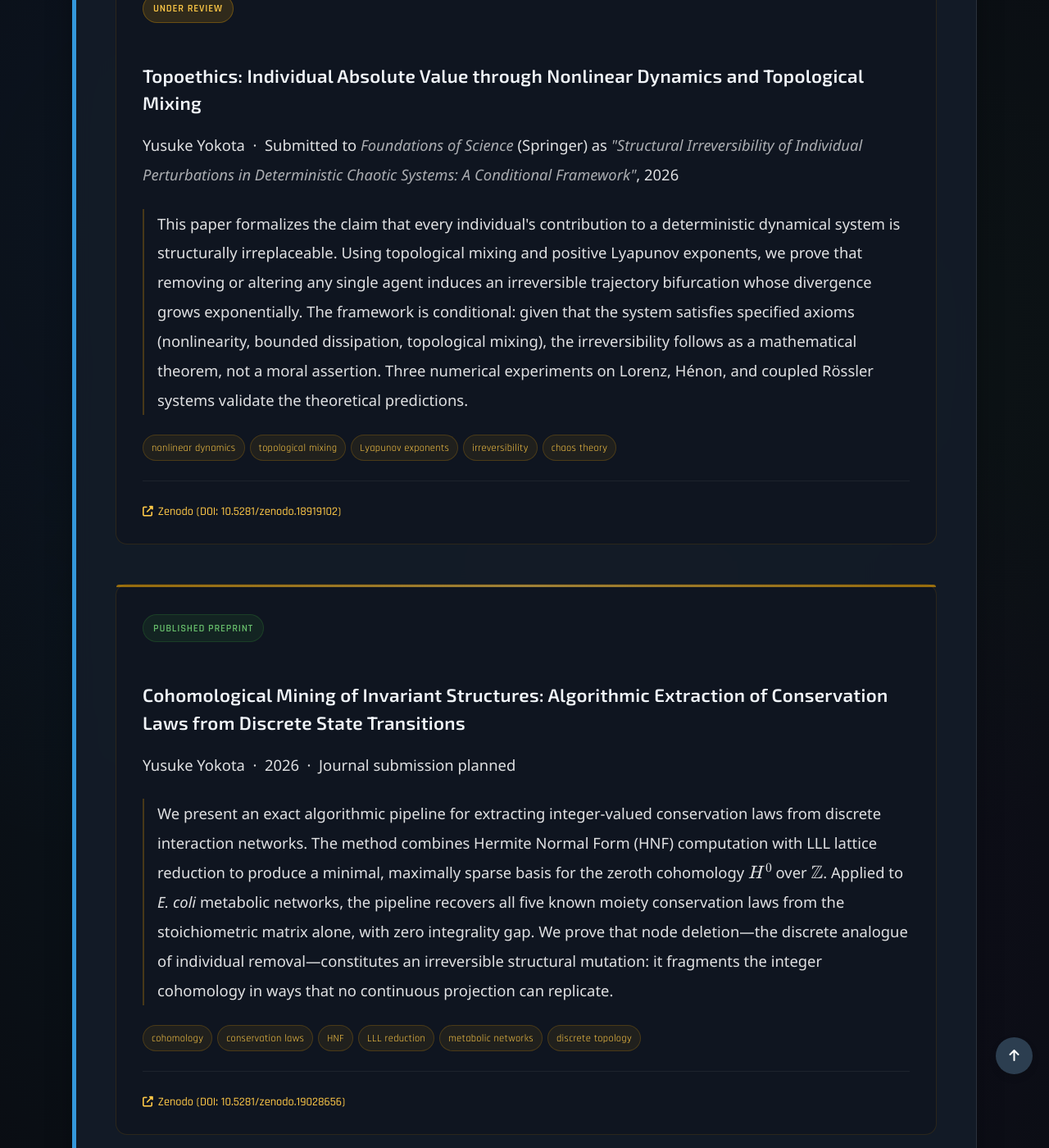
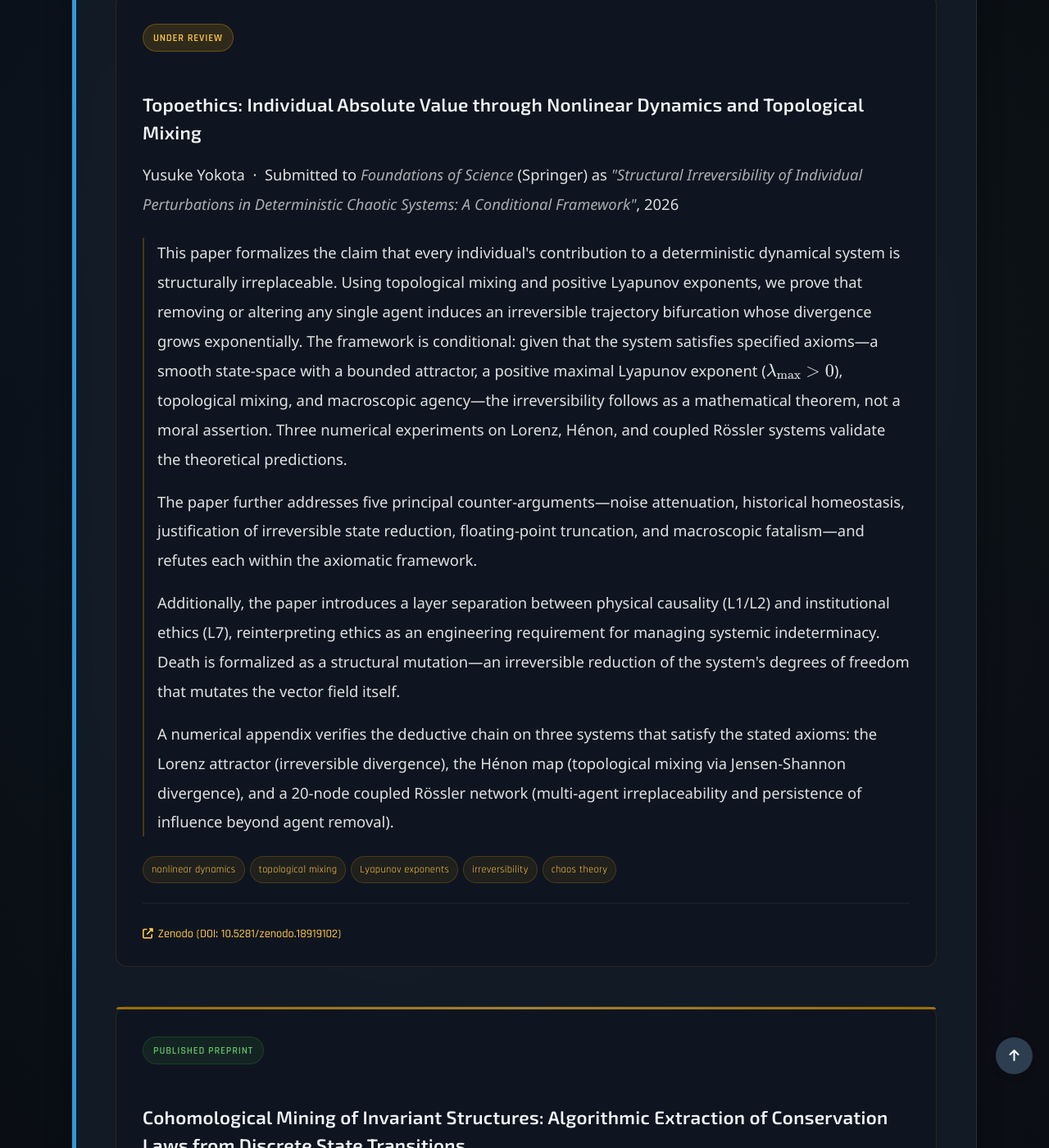
Before and after one commit to Yusukey01/yusukey01.github.io, a Jekyll site: the page built from Mathematics/Research/research_index.html, in a window 1280 px wide and 1400 px high, scrolled down 4157 px. Shown: the whole window at 82% size. Built offline with Jekyll 4.4.1, drawn with Linux system fonts in a browser that asks for light colours; some of the changed text lies outside the part shown.

Commit message:
fixed explanations

```diff
--- a/Mathematics/Research/research_index.html
+++ b/Mathematics/Research/research_index.html
@@ -122,9 +122,11 @@ uses_python: false
         <div class="theorem">
             <span class="theorem-title">The Central Proposition: Structural Irreplaceability</span>
             <p>
-                This framework establishes a rigorous <em>conditional theorem</em>: <strong>If</strong> a system satisfies the axioms of deterministic
-                chaos (positive maximal Lyapunov exponents, \(\lambda_{\max} > 0\)) and topological mixing, <strong>then</strong> the deletion or alteration
-                of any single state variable induces an irreversible trajectory bifurcation.
+                This framework establishes a rigorous <em>conditional theorem</em>: <strong>If</strong> a system satisfies the axioms
+                of the framework—a smooth state-space model with a bounded attractor, deterministic chaos
+                (positive maximal Lyapunov exponent, \(\lambda_{\max} > 0\)), topological mixing, and macroscopic agency
+                (non-zero impulses)—<strong>then</strong> the deletion or alteration of any single state variable induces an
+                irreversible trajectory bifurcation.
             </p>
             <p>
                 The separation distance \( \delta(t) \) mathematically cannot converge to zero; the original trajectory can never be recovered.
@@ -149,11 +151,28 @@ uses_python: false
                 <p>
                     This paper formalizes the claim that every individual's contribution to a deterministic dynamical system is structurally irreplaceable.
                     Using topological mixing and positive Lyapunov exponents, we prove that removing or altering any single agent induces an irreversible trajectory
-                    bifurcation whose divergence grows exponentially. The framework is conditional: given that the system satisfies specified axioms (nonlinearity,
-                    bounded dissipation, topological mixing), the irreversibility follows as a mathematical theorem, not a moral assertion. Three numerical experiments
-                    on Lorenz, Hénon, and coupled Rössler systems validate the theoretical predictions.
+                    bifurcation whose divergence grows exponentially. The framework is conditional: given that the system satisfies specified axioms—a
+                    smooth state-space with a bounded attractor, a positive maximal Lyapunov exponent (\(\lambda_{\max} > 0\)), topological mixing, and macroscopic
+                    agency—the irreversibility follows as a mathematical theorem, not a moral assertion. Three numerical experiments on Lorenz, Hénon, and coupled
+                    Rössler systems validate the theoretical predictions.
+                </p>
+                <p>
+                    The paper further addresses five principal counter-arguments—noise attenuation, historical homeostasis, justification of irreversible
+                    state reduction, floating-point truncation, and macroscopic fatalism—and refutes each within the axiomatic framework.
+                </p>
+                <p>
+                    Additionally, the paper introduces a layer separation between physical causality (L1/L2) and institutional ethics (L7),
+                    reinterpreting ethics as an engineering requirement for managing systemic indeterminacy. Death is formalized as a structural
+                    mutation—an irreversible reduction of the system's degrees of freedom that mutates the vector field itself.
+                </p>
+
+                <p>
+                    A numerical appendix verifies the deductive chain on three systems that satisfy the stated axioms: the Lorenz attractor (irreversible
+                    divergence), the Hénon map (topological mixing via Jensen-Shannon divergence), and a 20-node coupled Rössler network (multi-agent
+                    irreplaceability and persistence of influence beyond agent removal).
                 </p>
             </div>
+
             <div class="paper-keywords">
                 <span>nonlinear dynamics</span>
                 <span>topological mixing</span>
```
Also changed, not shown: other parts of Mathematics/Research/research_index.html (+2 -2 lines).
